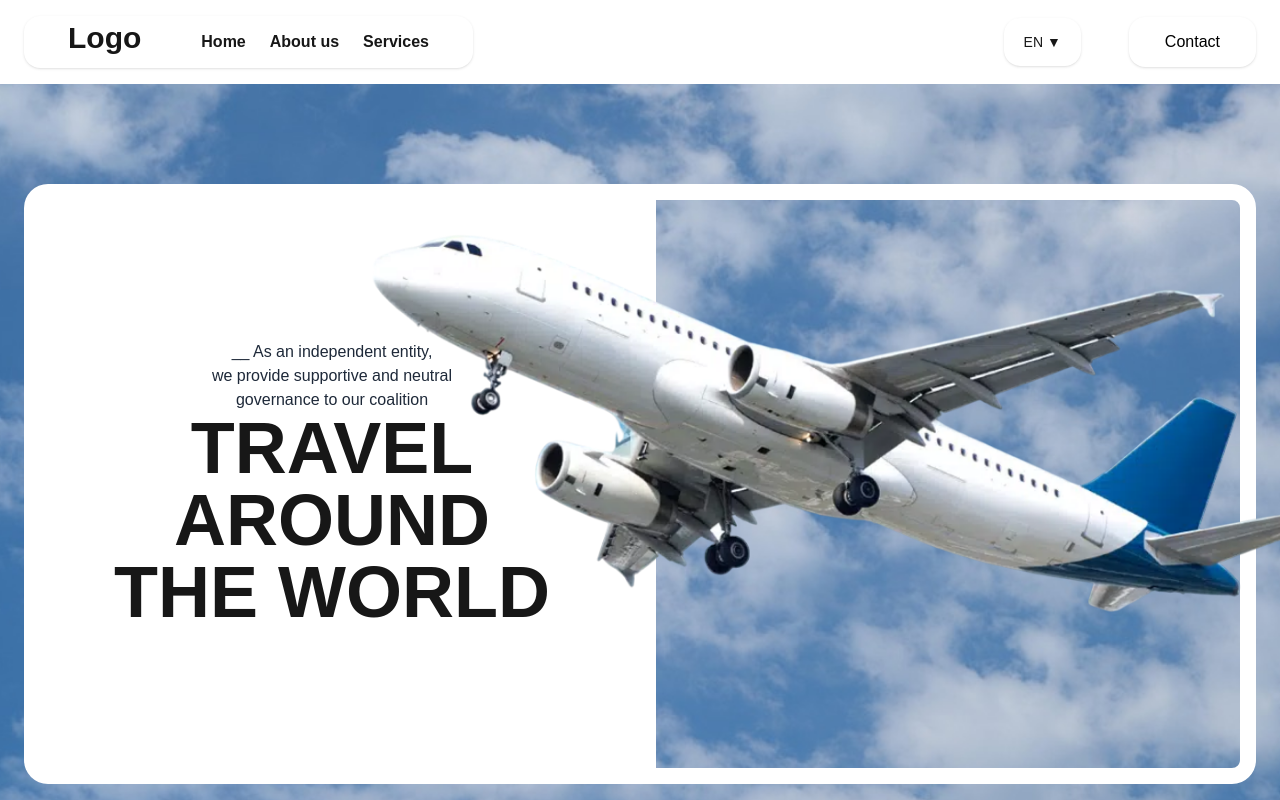
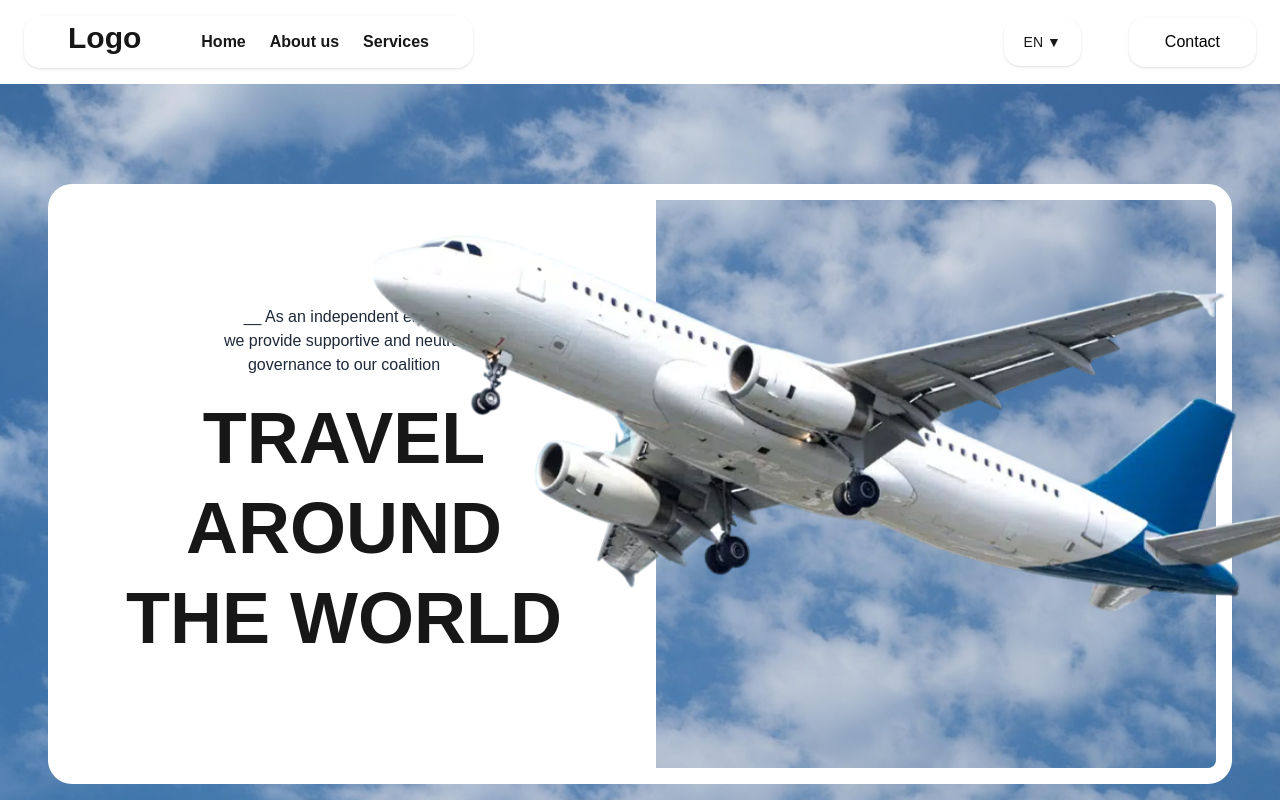
Before and after one commit to sinthujank-Navicode/Manitravels_Finals, a Next.js app: page / in a window 1280 px wide. Shown: the top 800 px of the page. Built offline with nearby package versions, Linux system fonts and the light colour scheme.

Commit message:
changes3

```diff
--- a/app/components/hero.js
+++ b/app/components/hero.js
@@ -1,16 +1,14 @@
 "use client";
 import { motion } from "framer-motion";
-import { useEffect } from "react";
 
 export default function Section1() {
-
   return (
-    <section className="h-screen flex flex-col md:flex-row items-center justify-between p-6 relative md:mt-0 mt-5 overflow-hidden">
+    <section className="min-h-screen flex flex-col md:flex-row items-center justify-between p-4 md:p-8 lg:p-12 relative overflow-hidden">
       {/* Background Zoom Animation */}
       <motion.div
-    className="absolute top-0 left-0 w-[90rem] h-full z-[-1] bg-cover bg-center scale-110 mx-[2rem]"
+        className="absolute top-0 left-0 w-full h-full z-[-1] bg-cover bg-center"
         style={{ backgroundImage: "url('/background01.jpg')" }}
-    animate={{ scale: [1, 1.2, 1] }} // smaller scale range
+        animate={{ scale: [1, 1.2, 1] }}
         transition={{
           duration: 20,
           repeat: Infinity,
@@ -19,24 +17,27 @@ export default function Section1() {
         }}
       />
 
-
-
       {/* First Box - Text Section */}
-     <div className="flex flex-col justify-center items-center text-center z-[40] bg-white bg-opacity-20 p-6 md:p-12 w-full md:w-[50%] min-h-[600px] 2xl:min-h-[750px] relative md:rounded-l-3xl">
+      <div className="flex flex-col justify-center items-center text-center bg-white bg-opacity-20 p-6 md:p-12 w-full md:w-1/2 min-h-[400px] md:min-h-[600px] 2xl:min-h-[750px] relative md:rounded-l-3xl z-10">
         {/* Small Paragraph */}
-  <p className="text-md text-gray-800">
-    __ As an independent entity,<br /> we provide supportive and neutral<br /> governance to our coalition
+        <p className="text-base md:text-md text-gray-800 mb-4">
+          __ As an independent entity,
+          <br className="hidden md:block" />
+          we provide supportive and neutral
+          <br className="hidden md:block" />
+          governance to our coalition
         </p>
 
         {/* Big Heading */}
-  <h1 className="text-5xl md:text-7xl font-extrabold">
-    TRAVEL<br /> AROUND <br />THE WORLD
+        <h1 className="text-4xl md:text-6xl lg:text-7xl font-extrabold leading-tight">
+          TRAVEL
+          <br /> AROUND <br />
+          THE WORLD
         </h1>
       </div>
 
-
       {/* Overlay Image (only Desktop) */}
-<div className="absolute top-1/2 left-2/3 transform -translate-x-1/2 -translate-y-1/2 z-[45] hidden md:block">
+      <div className="absolute hidden md:block top-1/2 left-2/3 transform -translate-x-1/2 -translate-y-1/2 z-20">
         <motion.img
           src="/flight.jpg"
           alt="Destination"
@@ -51,8 +52,8 @@ export default function Section1() {
         />
       </div>
 
-{/* Second Box - Image Section (only Desktop) */}
-<div className="hidden md:flex relative p-12 w-[50%] min-h-[600px] 2xl:min-h-[750px] justify-center border-16 border-white rounded-r-3xl"></div>
+      {/* Second Box - Image Section (empty with border for future use) */}
+      <div className="hidden md:flex relative p-12 w-1/2 min-h-[400px] md:min-h-[600px] 2xl:min-h-[750px] justify-center border-16 border-white rounded-r-3xl"></div>
     </section>
   );
 }
```
Lines whose indentation alone changed are shown as unchanged.
